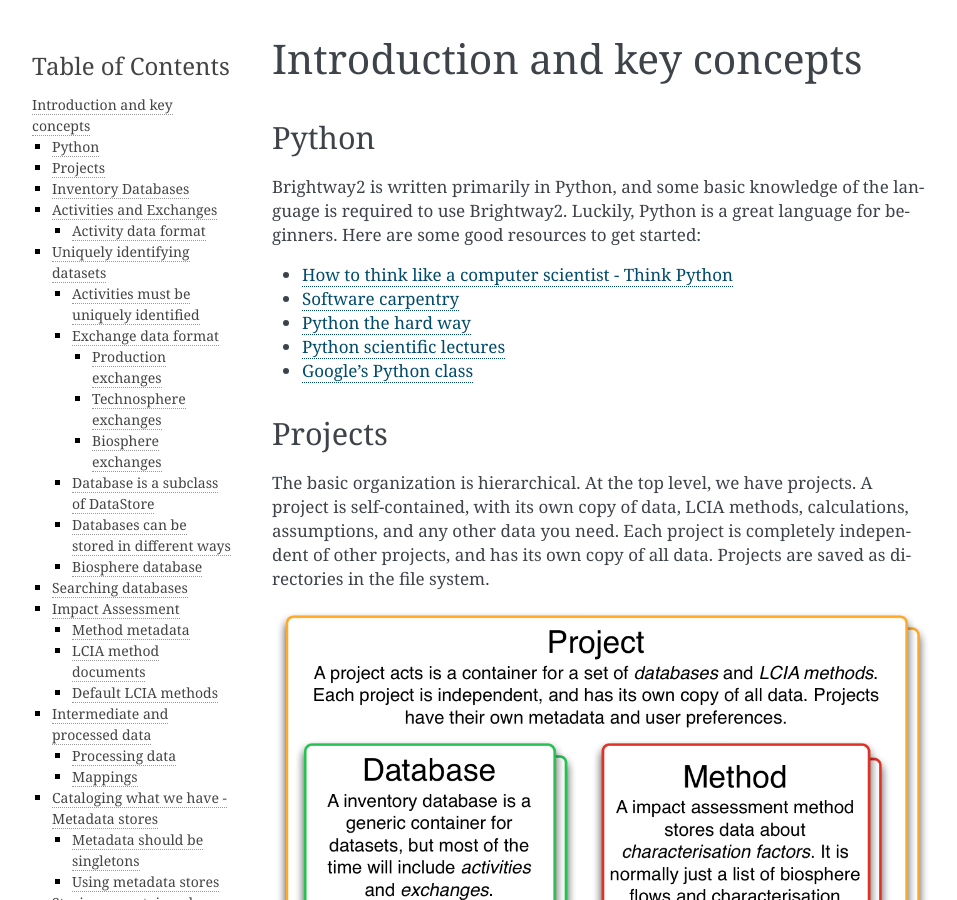
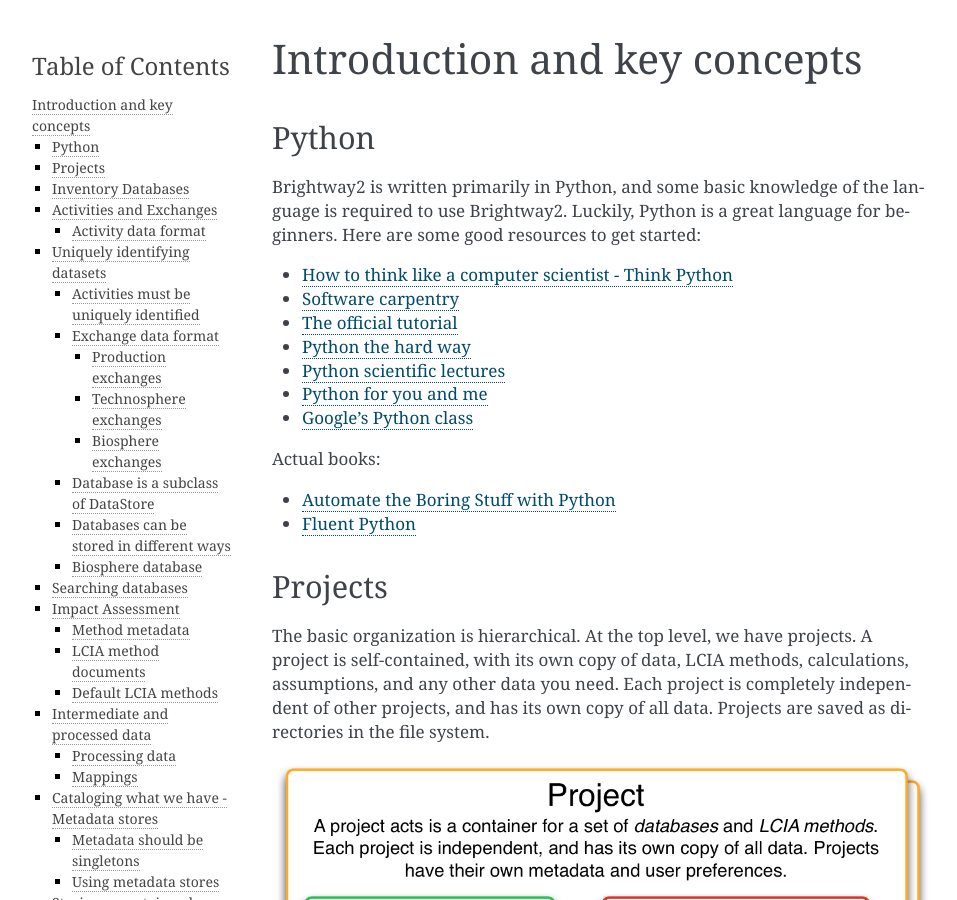
Before and after one commit to brightway-lca/brightway2, a Sphinx documentation site: the page built from docs/intro.rst, in a window 1280 px wide and 900 px high. Shown: the whole window, without its empty margins (148-1105 px from the left). Built offline with Sphinx 7.4.7, drawn with Linux system fonts in a browser that asks for light colours.

Commit message:
Add Python links from Kathrin Volkart

```diff
--- a/docs/intro.rst
+++ b/docs/intro.rst
@@ -10,9 +10,16 @@
 
 * `How to think like a computer scientist - Think Python <http://www.greenteapress.com/thinkpython/>`_
 * `Software carpentry <http://software-carpentry.org/4_0/python/index.html>`_
+* `The official tutorial <https://docs.python.org/3/tutorial/introduction.html>`__
 * `Python the hard way <http://learnpythonthehardway.org/>`_
 * `Python scientific lectures <http://scipy-lectures.github.com/index.html>`_
+* `Python for you and me <http://pymbook.readthedocs.org/en/latest/index.html>`__
 * `Google's Python class <https://developers.google.com/edu/python/>`_
+
+Actual books:
+
+* `Automate the Boring Stuff with Python <https://www.nostarch.com/automatestuff>`__
+* `Fluent Python <http://shop.oreilly.com/product/0636920032519.do>`__
 
 Projects
 --------
```
